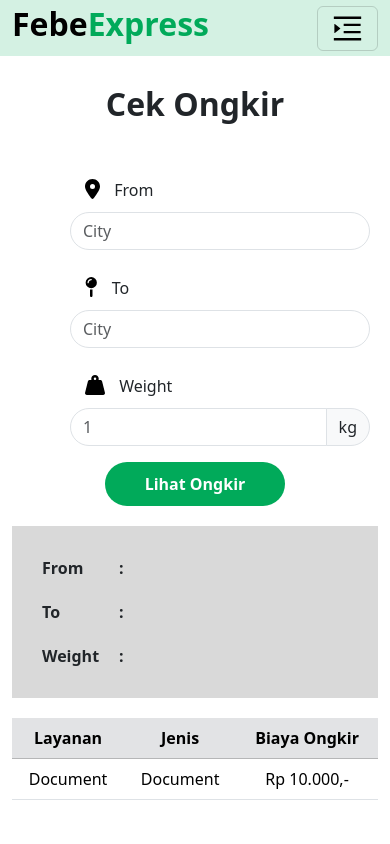
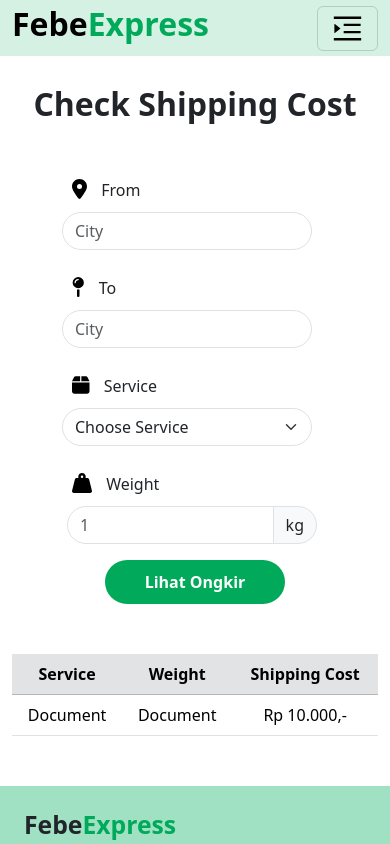
Before and after one commit to PetrusFE4/Aplikasi-Pengiriman-Barang, a React (Create React App) app: page /cek-ongkir in a window 390 px wide. Shown: the top 844 px of the page. Built offline with nearby package versions, Linux system fonts and the light colour scheme.

Commit message:
Update halaman cek ongkir (CheckShippingCostsPage)

```diff
--- a/src/assets/css/CheckShippingCostsPage.css
+++ b/src/assets/css/CheckShippingCostsPage.css
@@ -7,14 +7,32 @@
 .form-input-shipping-cost, .input-group-text{
     border-radius: 50px;
 }
-.form-input-shipping-cost, .input-group{
-    width: 300px;
+.form-input-shipping-cost{
+    width: 250px;
+
+    @media (max-width: 768px) {
+        margin-left: 50px;
+      }
+    @media (min-width: 768px) and (max-width: 1024px){
+        width: 160px;
+    }
 }
-.row{
-    margin-left: 50px;
+.input-group{
+    width: 250px;
+
+    @media (max-width: 768px) {
+        margin-left: 5px;
+        width:300px;
+    }
+    @media (min-width: 768px) and (max-width: 1024px){
+        width: 160px;
+    }
 }
 label{
     margin: 10px 15px;
+    @media (max-width: 768px) {
+        margin-left: 60px;
+      }
 }
 .input-container{
     padding: 20px;
--- a/src/pages/CheckShippingCostsPage.jsx
+++ b/src/pages/CheckShippingCostsPage.jsx
@@ -1,3 +1,128 @@
+// import React, { useState } from 'react';
+// import "../assets/css/CheckShippingCostsPage.css";
+// import { ButtonStyle } from "../components/StyledComponents";
+// // import { Link } from 'react-router-dom';
+// import Navbar from "../components/Navbar";
+// import Footer from "../components/Footer";
+// import "bootstrap/dist/css/bootstrap.min.css";
+// import "bootstrap/dist/js/bootstrap.bundle.min";
+// import { StyledIcon } from '../components/StyledIcon';
+// import { faMapMarkerAlt, faMapPin, faWeightHanging, faBox} from '@fortawesome/free-solid-svg-icons';
+
+// const CheckShippingCostsPage = () => {
+//     const [formValues, setFormValues] = useState({
+//         from: '',
+//         to: '',
+//         service: '',
+//         weight: ''
+//     });
+
+//     const [submittedValues, setSubmittedValues] = useState(null);
+
+//     const handleChange = (e) => {
+//         const { name, value } = e.target;
+//         setFormValues({
+//             ...formValues,
+//             [name]: value
+//         });
+//     };
+
+//     const handleSubmit = (e) => {
+//         e.preventDefault();
+//         setSubmittedValues(formValues);
+//     };
+
+//     return(
+//         <div>
+//         <Navbar />
+//         <div class="container mt-4">
+//             <p class="title">Check Shipping Cost</p>
+//             <form>
+//                 <div class="row g-3">
+//                     {/* Baris pertama */}
+//                     <div class="col-md-3">
+//                         <label><StyledIcon icon={faMapMarkerAlt} size="20px" color="black" /> From</label>
+//                         <input type="text" class="form-control form-input-shipping-cost" placeholder="City" name="from" value={formValues.from} onChange={handleChange}  />
+//                     </div>
+//                     <div class="col-md-3">
+//                         <label><StyledIcon icon={faMapPin} size="20px" color="black" /> To</label>
+//                         <input type="text" class="form-control form-input-shipping-cost" placeholder="City" name="to"value={formValues.to} onChange={handleChange} />
+//                     </div>
+//                     <div class="col-md-3">
+//                         <label><StyledIcon icon={faBox} size="20px" color="black" /> Service</label>
+//                         <select class="form-select form-input-shipping-cost" name="service" value={formValues.service} onChange={handleChange}>
+//                             <option selected disabled>Choose Service</option>
+//                             <option value="document">Document Delivery</option>
+//                             <option value="goods">Goods Delivery</option>
+//                             <option value="cargo">Cargo Delivery (*min. 10 kg)</option>
+//                         </select>
+//                     </div>
+//                     <div class="col-md-3">
+//                         <label><StyledIcon icon={faWeightHanging} size="20px" color="black" /> Weight</label>
+//                         <div class="input-group mb-3">
+//                             <input type="number" class="form-control form-input-shipping-cost" placeholder="1" name="weight" value={formValues.weight} onChange={handleChange}  />
+//                             <span class="input-group-text">kg</span>
+//                         </div>
+//                     </div>
+//                 </div>
+//                 <center>
+//                 <ButtonStyle style={{borderRadius: '50px', alignItems: 'center', marginBottom: '50px'}} type="submit">Lihat Ongkir</ButtonStyle>
+//                 </center>
+//             </form>
+//             {/* Menampilkan input */}
+//             {submittedValues && (
+//             <div class="input-container">
+//                 <table class="tbl-input">
+//                     <tr>
+//                         <td>From</td>
+//                         <td>:</td>
+//                         <td>{submittedValues.from}</td>
+//                     </tr>
+//                     <tr>
+//                         <td>To</td>
+//                         <td>:</td>
+//                         <td>{submittedValues.to}</td>
+//                     </tr>
+//                     <tr>
+//                         <td>Service</td>
+//                         <td>:</td>
+//                         <td>{submittedValues.service}</td>
+//                     </tr>
+//                     <tr>
+//                         <td>Weight</td>
+//                         <td>:</td>
+//                         <td>{submittedValues.weight}</td>
+//                     </tr>
+//                 </table>
+//             </div>
+//             )}
+//             <div class="result-container">
+//             <table class="table">
+//                 <thead class=" table-secondary">
+//                     <tr>
+//                         <th>Service</th>
+//                         <th>Weight</th>
+//                         <th>Shipping Cost</th>
+//                     </tr>
+//                 </thead>
+//                 <tbody>
+//                     <tr>
+//                         <td>Document</td>
+//                         <td>Document</td>
+//                         <td>Rp 10.000,-</td>
+//                     </tr>
+//                 </tbody>
+//             </table>
+//             </div>
+//         </div>
+//         <Footer />
+//         </div>
+//     );
+// }
+
+// export default CheckShippingCostsPage
+
+import React, { useState } from 'react';
 import "../assets/css/CheckShippingCostsPage.css";
 import { ButtonStyle } from "../components/StyledComponents";
 // import { Link } from 'react-router-dom';
@@ -6,63 +131,102 @@
 import "bootstrap/dist/css/bootstrap.min.css";
 import "bootstrap/dist/js/bootstrap.bundle.min";
 import { StyledIcon } from '../components/StyledIcon';
-import { faMapMarkerAlt, faMapPin, faWeightHanging, faBox } from '@fortawesome/free-solid-svg-icons';
+import { faMapMarkerAlt, faMapPin, faWeightHanging, faBox} from '@fortawesome/free-solid-svg-icons';
 
 const CheckShippingCostsPage = () => {
+    const [formValues, setFormValues] = useState({
+        from: '',
+        to: '',
+        service: '',
+        weight: ''
+    });
+
+    const [submittedValues, setSubmittedValues] = useState(null);
+
+    const handleChange = (e) => {
+        const { name, value } = e.target;
+        setFormValues({
+            ...formValues,
+            [name]: value
+        });
+    };
+
+    const handleSubmit = (e) => {
+        e.preventDefault();
+        setSubmittedValues(formValues);
+    };
+
     return(
         <div>
         <Navbar />
-        <div class="container mt-4">
-            <p class="title">Cek Ongkir</p>
-            <form>
-                <div class="row g-3">
+        <div className="container mt-4">
+            <p className="title">Check Shipping Cost</p>
+            <form onSubmit={handleSubmit}>
+                <div className="row g-3">
                     {/* Baris pertama */}
-                    <div class="col-md-4">
+                    <div className="col-md-3">
                         <label><StyledIcon icon={faMapMarkerAlt} size="20px" color="black" /> From</label>
-                        <input type="text" class="form-control form-input-shipping-cost" placeholder="City" />
+                        <input type="text" className="form-control form-input-shipping-cost" placeholder="City" name="from" value={formValues.from} onChange={handleChange}  />
                     </div>
-                    <div class="col-md-4">
+                    <div className="col-md-3">
                         <label><StyledIcon icon={faMapPin} size="20px" color="black" /> To</label>
-                        <input type="text" class="form-control form-input-shipping-cost" placeholder="City" />
+                        <input type="text" className="form-control form-input-shipping-cost" placeholder="City" name="to"value={formValues.to} onChange={handleChange} />
                     </div>
-                    <div class="col-md-4">
+                    <div className="col-md-3">
+                        <label><StyledIcon icon={faBox} size="20px" color="black" /> Service</label>
+                        <select className="form-select form-input-shipping-cost" name="service" value={formValues.service} onChange={handleChange}>
+                            <option selected>Choose Service</option>
+                            <option value="Document Delivery">Document Delivery</option>
+                            <option value="Goods Delivery">Goods Delivery</option>
+                            <option value="Cargo Delivery">Cargo Delivery (*min. 10 kg)</option>
+                        </select>
+                    </div>
+                    <div className="col-md-3">
                         <label><StyledIcon icon={faWeightHanging} size="20px" color="black" /> Weight</label>
-                        <div class="input-group mb-3">
-                            <input type="number" class="form-control form-input-shipping-cost" placeholder="1" aria-label="Weight" />
-                            <span class="input-group-text">kg</span>
+                        <div className="input-group mb-3">
+                            <input type="number" className="form-control form-input-shipping-cost" placeholder="1" name="weight" value={formValues.weight} onChange={handleChange}  />
+                            <span className="input-group-text">kg</span>
                         </div>
                     </div>
                 </div>
                 <center>
-                <ButtonStyle style={{borderRadius: '50px', alignItems: 'center', marginBottom: '20px'}}>Lihat Ongkir</ButtonStyle>
+                <ButtonStyle style={{borderRadius: '50px', alignItems: 'center', marginBottom: '50px'}} type="submit">Lihat Ongkir</ButtonStyle>
                 </center>
             </form>
-            <div class="input-container">
-                <table class="tbl-input">
+            {/* Menampilkan input */}
+            {submittedValues && (
+            <div className="input-container">
+                <table className="tbl-input">
                     <tr>
                         <td>From</td>
                         <td>:</td>
-                        <td></td>
+                        <td>{submittedValues.from}</td>
                     </tr>
                     <tr>
                         <td>To</td>
                         <td>:</td>
-                        <td></td>
+                        <td>{submittedValues.to}</td>
+                    </tr>
+                    <tr>
+                        <td>Service</td>
+                        <td>:</td>
+                        <td>{submittedValues.service}</td>
                     </tr>
                     <tr>
                         <td>Weight</td>
                         <td>:</td>
-                        <td></td>
+                        <td>{submittedValues.weight} kg</td>
                     </tr>
                 </table>
             </div>
-            <div class="result-container">
-            <table class="table">
-                <thead class=" table-secondary">
+            )}
+            <div className="result-container">
+            <table className="table">
+                <thead className=" table-secondary">
                     <tr>
-                        <th scope="col">Layanan</th>
-                        <th scope="col">Jenis</th>
-                        <th scope="col">Biaya Ongkir</th>
+                        <th>Service</th>
+                        <th>Weight</th>
+                        <th>Shipping Cost</th>
                     </tr>
                 </thead>
                 <tbody>
@@ -80,4 +244,4 @@
     );
 }
 
-export default CheckShippingCostsPage
+export default CheckShippingCostsPage;
```
Also changed, not shown: 1 other file (tests, documents, lock files or other folders).
